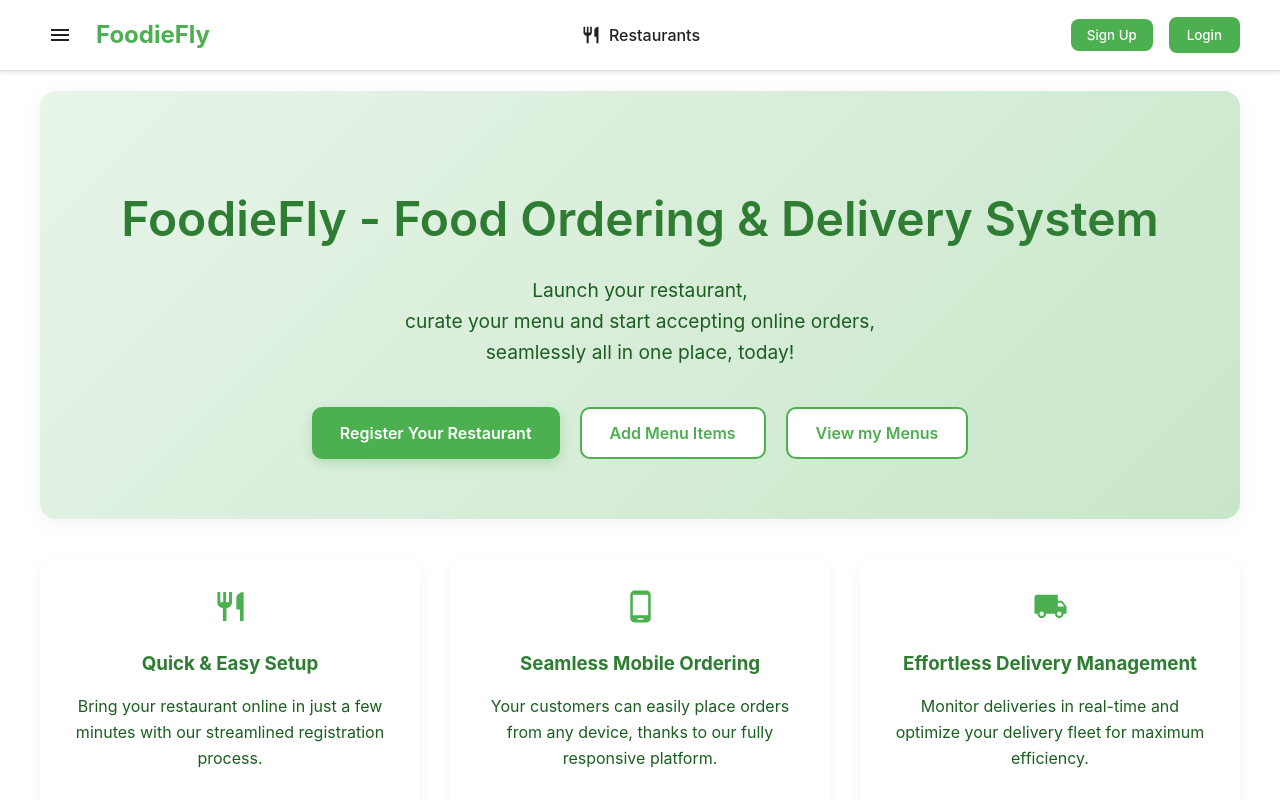
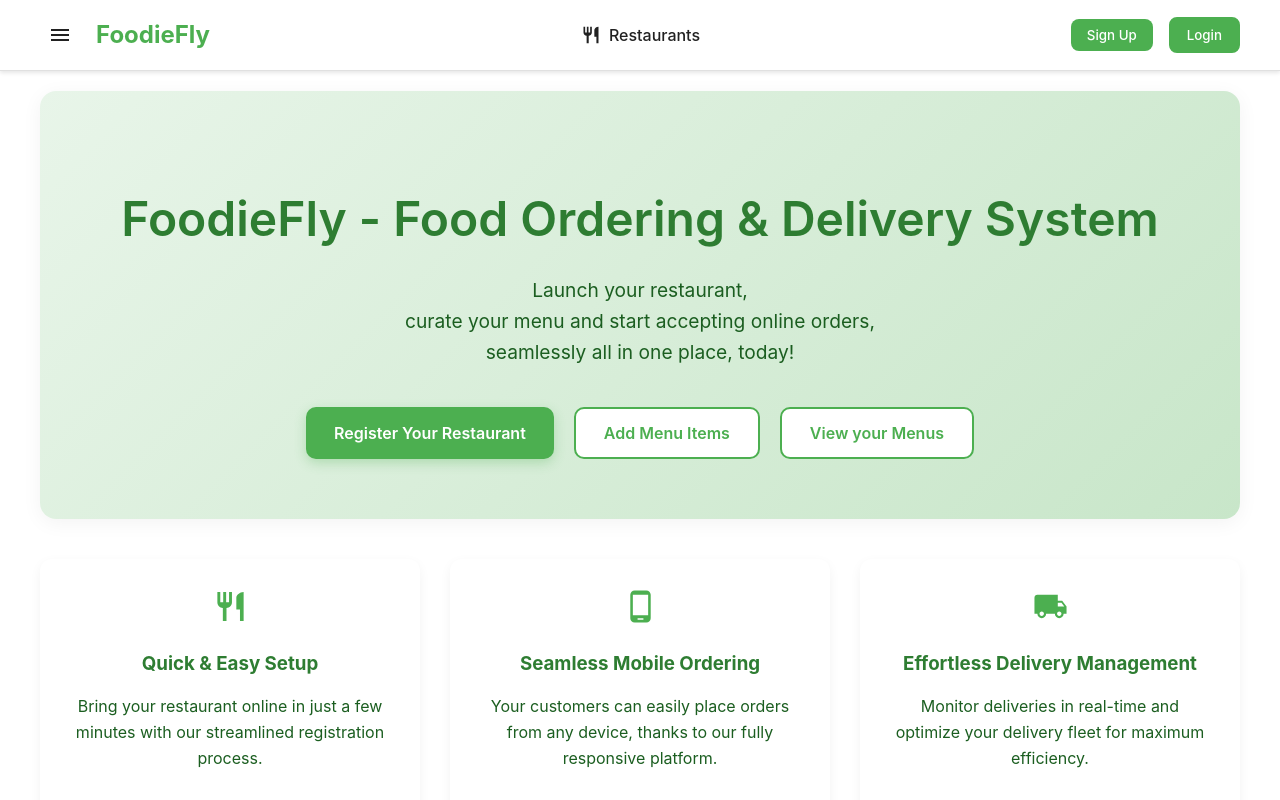
Before and after one commit to JordanCJ7/FoodieFly, a React (Create React App) app in the folder frontend/: page /restaurant-home in a window 1280 px wide. Shown: the top 800 px of the page. Built offline with nearby package versions, Linux system fonts and the light colour scheme.

Commit message:
Update Home.js

```diff
--- a/frontend/src/pages/RestaurantAdmin/home/Home.js
+++ b/frontend/src/pages/RestaurantAdmin/home/Home.js
@@ -92,7 +92,7 @@ function Home() {
             Add Menu Items
           </button>
           <button className="secondary-button-RA" onClick={handleViewMenuButtonClick}>
-            View my Menus
+            View your Menus
           </button>
         </div>
       </div>
```
